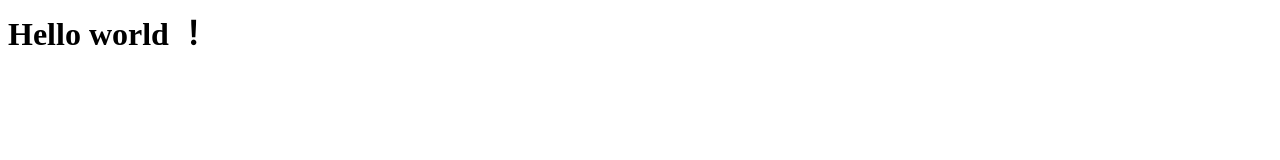
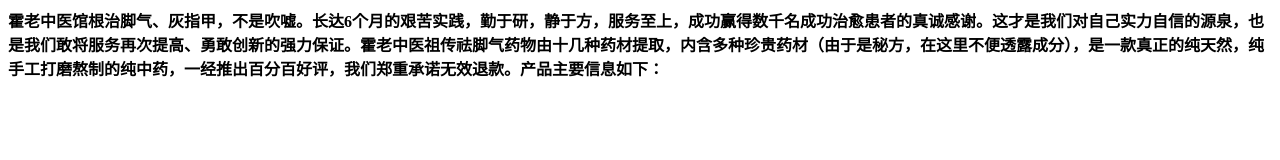
Before and after one commit to RongleXie/Beriberi, a plain HTML site: page index.html in a window 1280 px wide. Drawn offline with Linux system fonts and the light colour scheme.

Commit message:
Website-01

```diff
--- a/index.html
+++ b/index.html
@@ -1 +1,13 @@
-<h1>Hello world ！</h1>
+<!DOCTYPE html PUBLIC "-//W3C//DTD XHTML 1.0 Transitional//EN" "http://www.w3.org/TR/xhtml1/DTD/xhtml1-transitional.dtd">
+
+<html xmlns="http://www.w3.org/1999/xhtml">
+
+<head>
+
+<meta http-equiv="Content-Type" content="text/html; charset=utf-8" />
+
+<title>霍老中医祛脚气-药到病除</title>
+<body>
+	<b>霍老中医馆根治脚气、灰指甲，不是吹嘘。长达6个月的艰苦实践，勤于研，静于方，服务至上，成功赢得数千名成功治愈患者的真诚感谢。这才是我们对自己实力自信的源泉，也是我们敢将服务再次提高、勇敢创新的强力保证。霍老中医祖传祛脚气药物由十几种药材提取，内含多种珍贵药材（由于是秘方，在这里不便透露成分），是一款真正的纯天然，纯手工打磨熬制的纯中药，一经推出百分百好评，我们郑重承诺无效退款。产品主要信息如下：</b>
+</body>
+</html>
```
